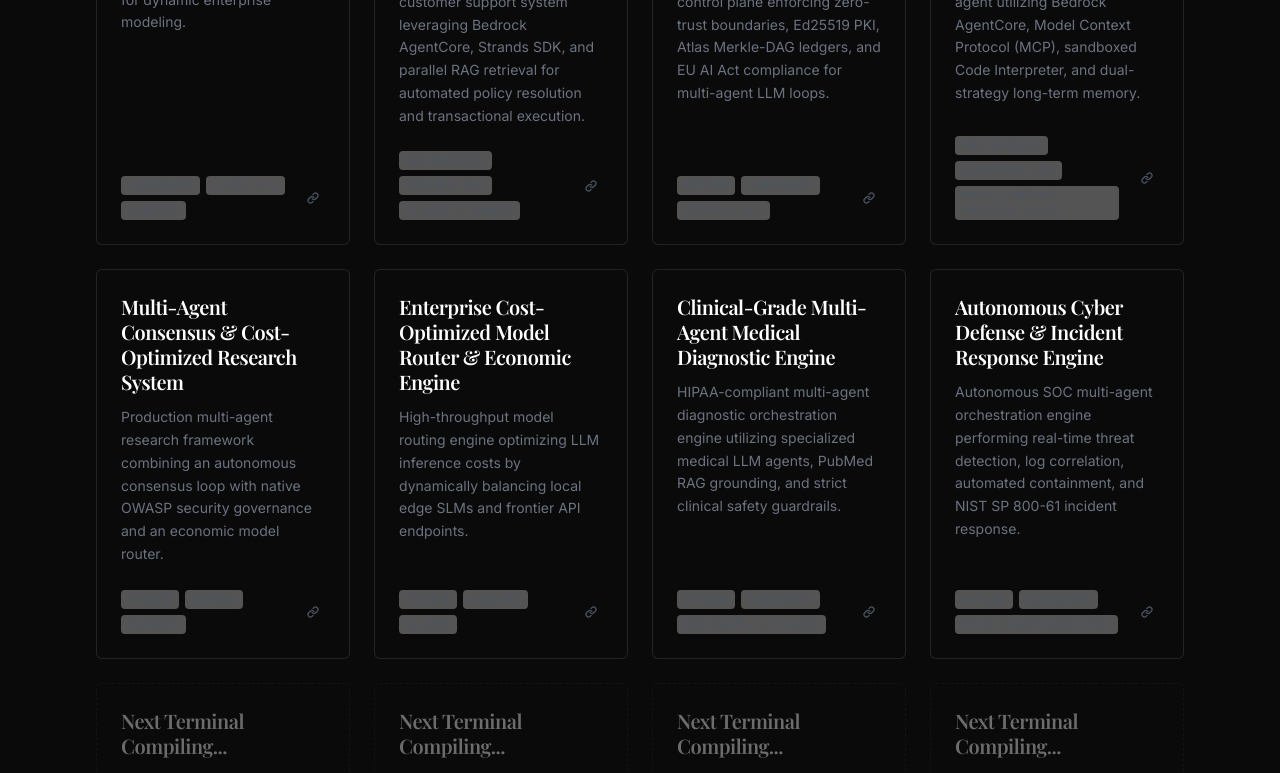
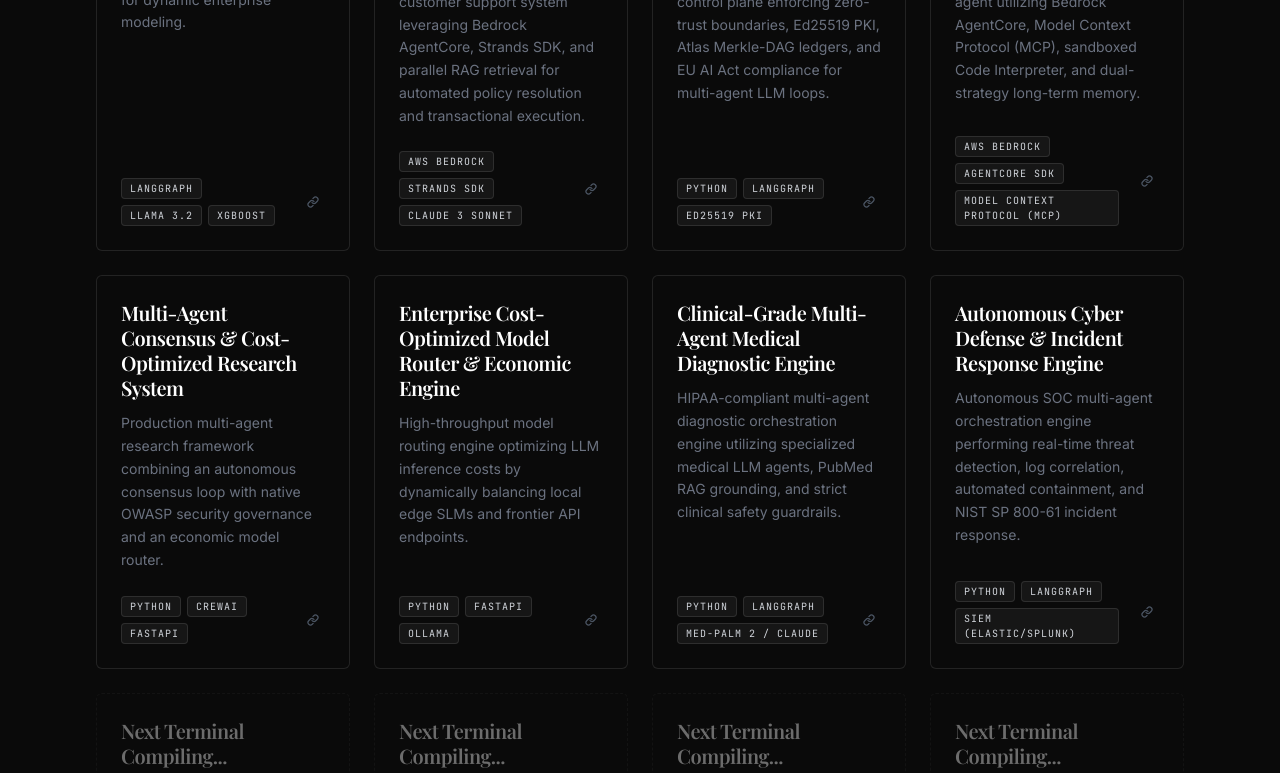
Before and after one commit to lawrenceemenike/porfolio-website, a React (Vite) app: page / in a window 1280 px wide. Shown: the part 3000-3773 px from the top of the page. Built offline with nearby package versions, Linux system fonts and the light colour scheme; a web font is replaced by a local one.

Commit message:
fix: enhance tech stack pill contrast and legibility in Projects component

```diff
--- a/src/components/Projects.jsx
+++ b/src/components/Projects.jsx
@@ -70,9 +70,9 @@
             </div>
             {!project.isPlaceholder && (
               <div className="flex items-center justify-between mt-auto gap-4">
-                <div className="font-mono text-[10px] text-gray-600 uppercase tracking-widest flex flex-wrap gap-1.5">
+                <div className="font-mono text-[10px] uppercase tracking-widest flex flex-wrap gap-1.5">
                   {project.tech_stack.slice(0, 3).map((tech, i) => (
-                    <span key={i} className="bg-borderMuted/30 px-2 py-0.5 rounded">{tech}</span>
+                    <span key={i} className="bg-white/5 border border-white/10 text-gray-300 px-2 py-0.5 rounded">{tech}</span>
                   ))}
                 </div>
                 <button
```
